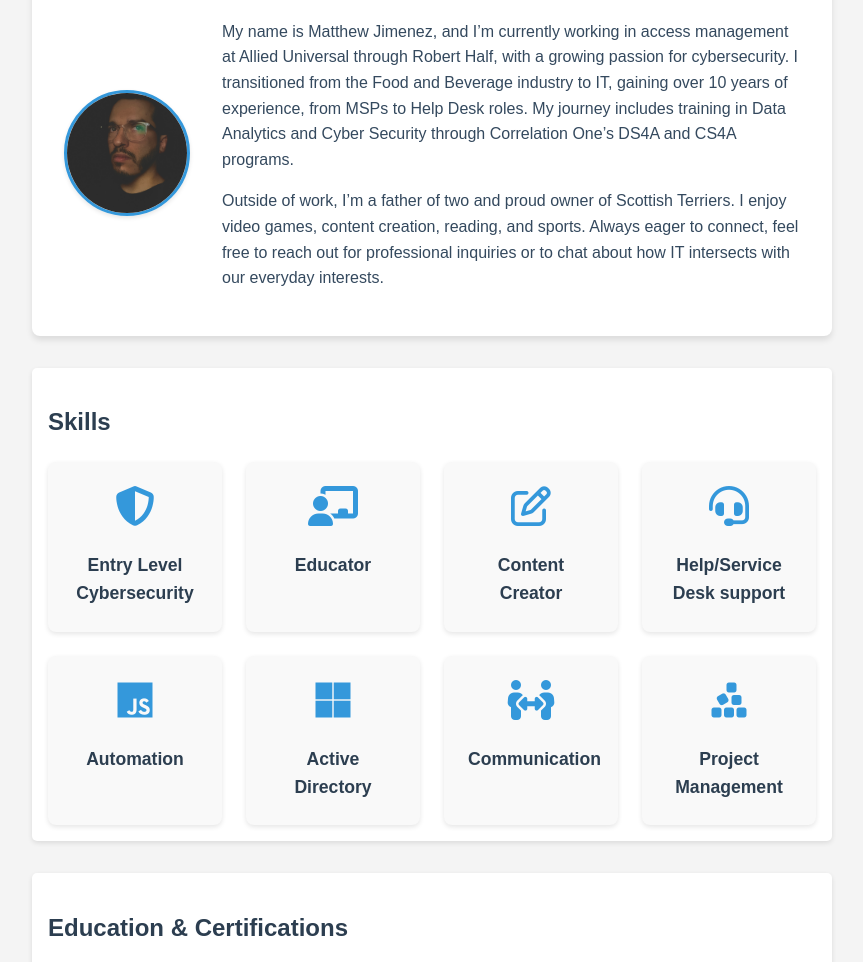
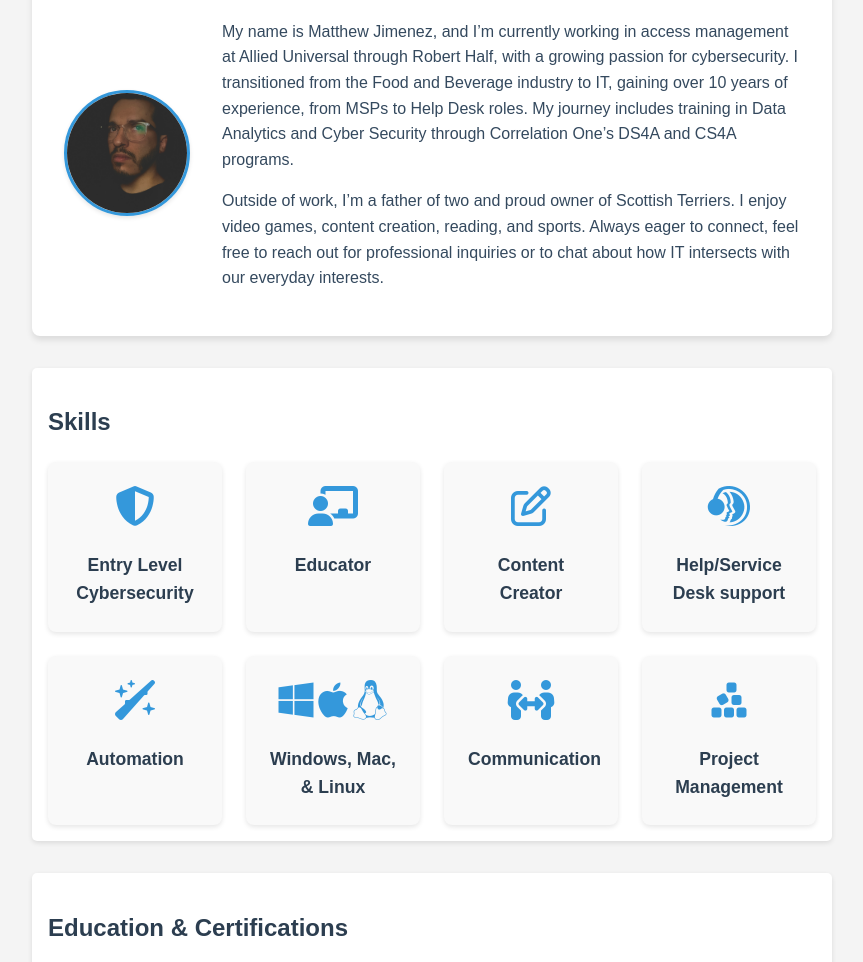
Before and after one commit to Matt-Jimenez/Resume-Site, a plain HTML site: page index.html in a window 1280 px wide. Shown: the part 386-1348 px from the top of the page, without its empty margins (208-1071 px from the left). Drawn offline with Linux system fonts and the light colour scheme.

Commit message:
Update index.html

```diff
--- a/index.html
+++ b/index.html
@@ -55,16 +55,18 @@
                     <h3>Content Creator</h3>
                 </div>
                 <div class="skill-item">
-                    <i class="fa-solid fa-headset"></i>
+                    <i class="fa-brands fa-teamspeak"></i>
                     <h3>Help/Service Desk support</h3>
                 </div>
                 <div class="skill-item">
-                    <i class="fab fa-js"></i>
+                    <i class="fa-solid fa-wand-sparkles"></i>
                     <h3>Automation</h3>
                 </div>
                 <div class="skill-item">
-                    <i class="fab fa-microsoft"></i>
-                    <h3>Active Directory</h3>
+                    <i class="fa-brands fa-windows"></i>
+                    <i class="fa-brands fa-apple"></i>
+                    <i class="fa-brands fa-linux"></i>
+                    <h3>Windows, Mac, & Linux</h3>
                 </div>
                 <div class="skill-item">
                     <i class="fa-solid fa-people-arrows"></i>
```
